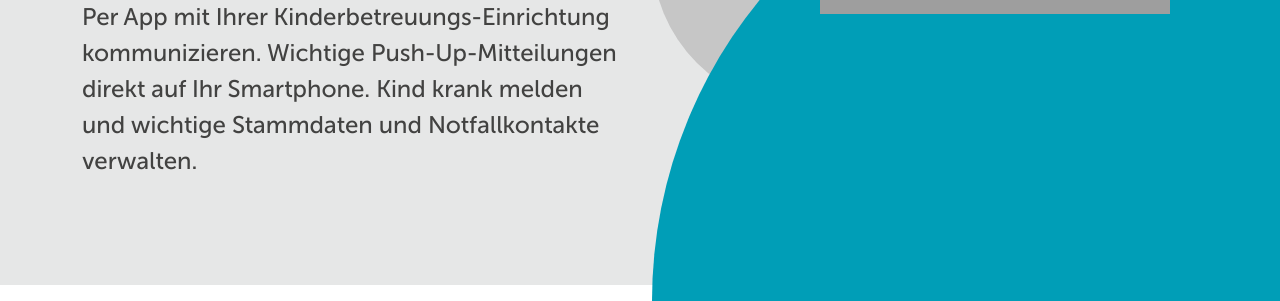
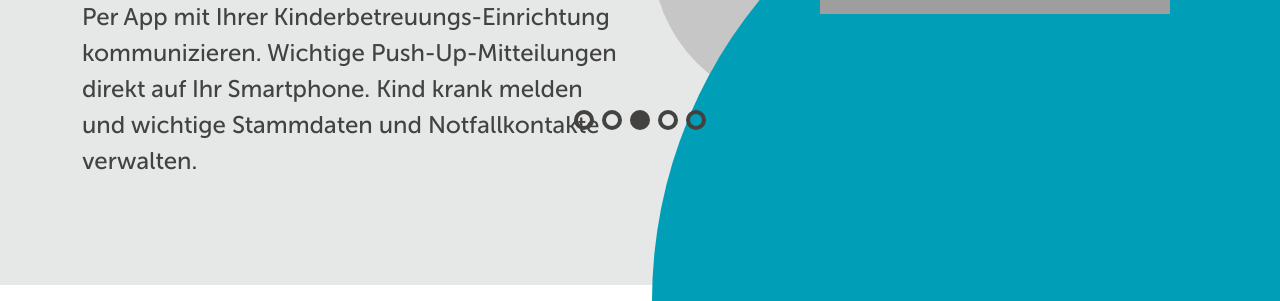
Before and after one commit to alexMstar1/kigadu, a PHP site: page / in a window 1280 px wide. Shown: the part 651-952 px from the top of the page. Run offline with PHP 8.4, Linux system fonts and the light colour scheme; some libraries are stand-ins or nearby versions; some web fonts are replaced; grey boxes are pictures that could not be loaded.

Commit message:
add navigation dots to the page

```diff
--- a/app/index.html
+++ b/app/index.html
@@ -143,7 +143,7 @@
 
 
 
-    <section class="video">
+    <section class="video" id="video">
         <div class="container">
             <div class="row">
                 <div class="col col-md-12">
@@ -470,6 +470,14 @@
         </div>
     </footer>
 
+    <div class="navigation">
+        <a href="#download"><div class="navigation__item nav-main"></div></a>
+        <a href="#video"><div class="navigation__item nav-video"></div></a>
+        <a href="#functions"><div class="navigation__item nav-functions"></div></a>
+        <a href="#activation"><div class="navigation__item nav-activation"></div></a>
+        <a href="#faq"><div class="navigation__item nav-faq"></div></a>
+    </div>
+
     <!-- Swiper JS -->
     <script src="https://unpkg.com/swiper/swiper-bundle.min.js"></script>
     <!-- GSAP -->
--- a/app/styles/css/main.css
+++ b/app/styles/css/main.css
@@ -803,3 +803,27 @@ p {
   @media screen and (max-width: 1200px) {
     .footer .footer__logo-wrapper {
       margin-bottom: 60px; } }
+
+.navigation {
+  width: 100%;
+  display: flex;
+  justify-content: center;
+  position: fixed;
+  bottom: 15px;
+  z-index: 10; }
+  .navigation.vertical {
+    flex-direction: column;
+    align-items: center; }
+  .navigation .navigation__item {
+    border: 4px solid #424241;
+    height: 20px;
+    width: 20px;
+    background: none;
+    border-radius: 100%;
+    margin: 4px;
+    transition: ease-in-out 0.2s; }
+    .navigation .navigation__item.active {
+      background: #424241; }
+  @media screen and (max-width: 768px) {
+    .navigation {
+      display: none; } }
--- a/app/styles/sass/main.sass
+++ b/app/styles/sass/main.sass
@@ -727,3 +727,26 @@ p
   .footer__logo-wrapper
     @media screen and (max-width: $xlarge)
       margin-bottom: 60px
+
+.navigation
+  width: 100%
+  display: flex
+  justify-content: center
+  position: fixed
+  bottom: 15px
+  z-index: 10
+  &.vertical
+    flex-direction: column
+    align-items: center
+  .navigation__item
+    border: 4px solid $secondary1
+    height: 20px
+    width: 20px
+    background: none
+    border-radius: 100%
+    margin: 4px
+    transition: $baseTr
+    &.active
+      background: $secondary1
+  @media screen and (max-width: $medium)
+    display: none
```
Also changed, not shown: app/scripts/core.js (+58 -0 lines), 1 other file.
